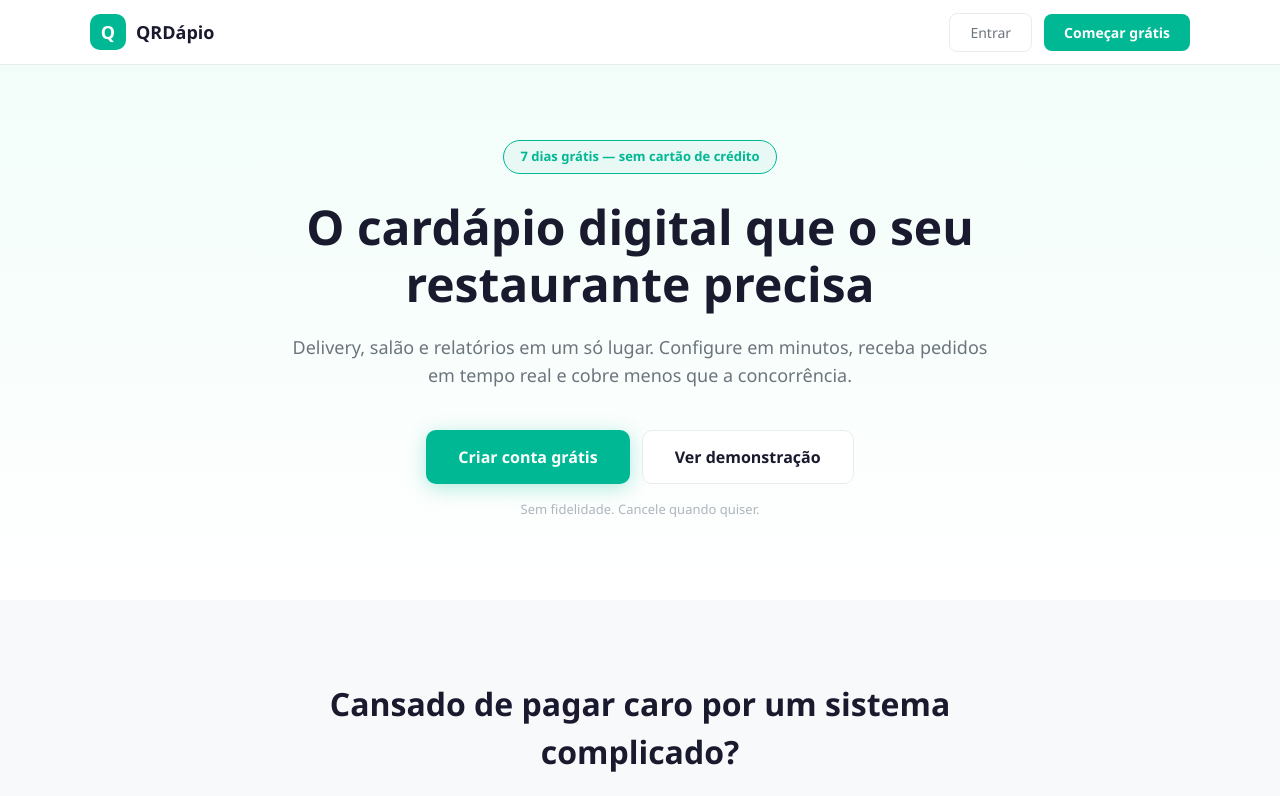
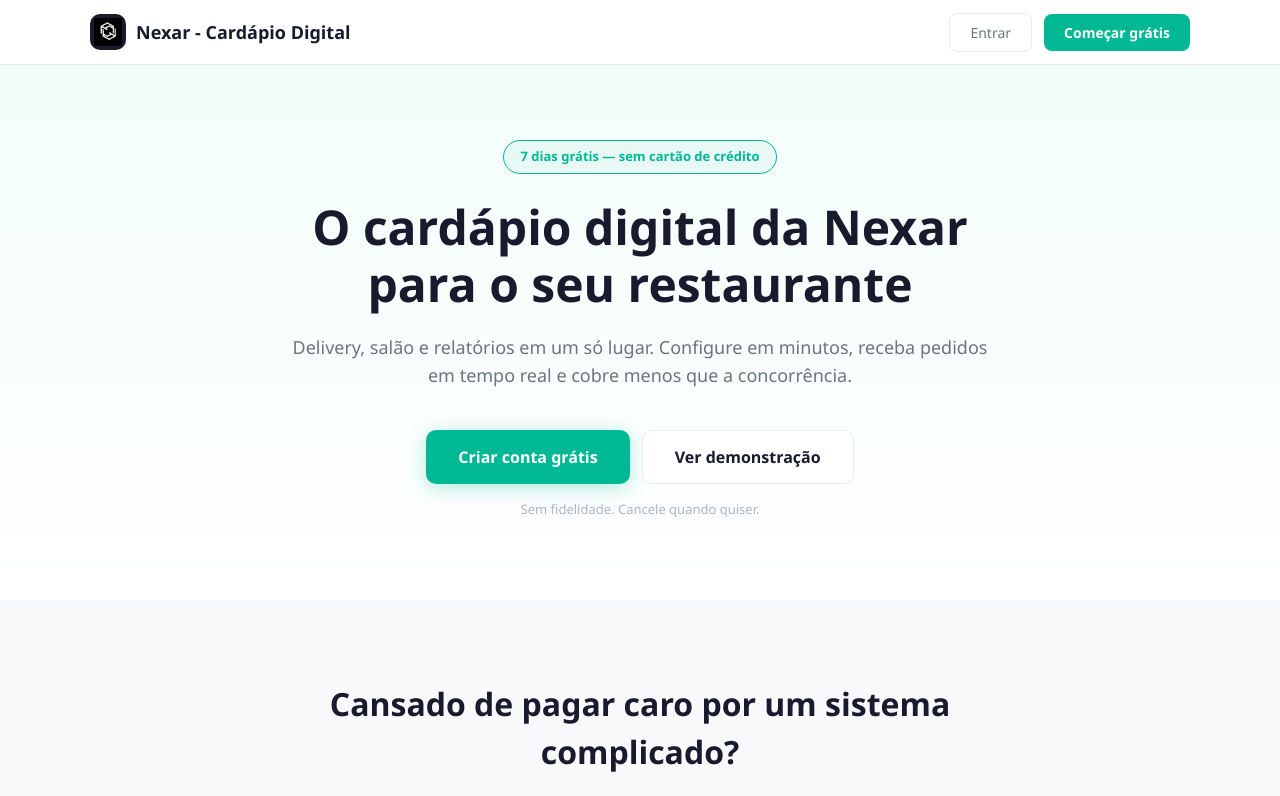
Before and after one commit to nexaragency/cardapio-saas, a Next.js app: page /landing in a window 1280 px wide. Shown: the top 796 px of the page. Built offline with nearby package versions, Linux system fonts and the light colour scheme.

Commit message:
feat: renomeia para Nexar Cardapio Digital e adiciona logo

```diff
--- a/src/app/assinar/page.js
+++ b/src/app/assinar/page.js
@@ -129,8 +129,10 @@ export default function Assinar() {
       <div style={{ maxWidth: 900, margin: '0 auto' }}>
 
         <div style={{ textAlign: 'center', marginBottom: 48 }}>
-          <div style={{ width: 48, height: 48, background: '#00B894', borderRadius: 12, display: 'flex', alignItems: 'center', justifyContent: 'center', margin: '0 auto 16px', color: '#fff', fontSize: 22, fontWeight: 700 }}>Q</div>
-          <h1 style={{ fontSize: 28, fontWeight: 700, color: '#1A1A2E', margin: '0 0 10px' }}>Escolha seu plano</h1>
+          <div style={{ width: 48, height: 48, background: '#1A1A2E', borderRadius: 12, overflow: 'hidden', display: 'flex', alignItems: 'center', justifyContent: 'center', margin: '0 auto 16px' }}>
+  <img src="/nexar.png" alt="Nexar" style={{ width: 36, height: 36, objectFit: 'contain' }} />
+</div>
+<h1 style={{ fontSize: 28, fontWeight: 700, color: '#1A1A2E', margin: '0 0 10px' }}>Nexar - Cardápio Digital</h1>
           {daysLeft !== null && daysLeft > 0 && (
             <div style={{ display: 'inline-block', background: '#FFF8E8', border: '1px solid #FFD166', borderRadius: 20, padding: '6px 16px', fontSize: 13, color: '#B8860B', fontWeight: 600 }}>
               {daysLeft === 1 ? 'Último dia de trial!' : daysLeft + ' dias de trial restantes'}
--- a/src/app/cadastro/page.js
+++ b/src/app/cadastro/page.js
@@ -59,9 +59,11 @@ export default function Cadastro() {
     <div style={{ minHeight: '100vh', background: '#F8F9FA', display: 'flex', alignItems: 'center', justifyContent: 'center', fontFamily: 'Segoe UI, sans-serif' }}>
       <div style={{ background: '#fff', border: '1px solid #E9ECEF', borderRadius: 16, padding: 40, width: '100%', maxWidth: 400 }}>
         <div style={{ textAlign: 'center', marginBottom: 32 }}>
-          <div style={{ width: 48, height: 48, background: '#00B894', borderRadius: 12, display: 'flex', alignItems: 'center', justifyContent: 'center', margin: '0 auto 12px', color: '#fff', fontSize: 22, fontWeight: 700 }}>Q</div>
-          <h1 style={{ fontSize: 20, fontWeight: 700, color: '#1A1A2E', margin: '0 0 4px' }}>QRDápio</h1>
-          <p style={{ color: '#6C757D', fontSize: 14, margin: 0 }}>Crie sua conta gratuitamente</p>
+          <div style={{ width: 48, height: 48, background: '#1A1A2E', borderRadius: 12, overflow: 'hidden', display: 'flex', alignItems: 'center', justifyContent: 'center', margin: '0 auto 12px' }}>
+  <img src="/nexar.png" alt="Nexar" style={{ width: 36, height: 36, objectFit: 'contain' }} />
+</div>
+<h1 style={{ fontSize: 20, fontWeight: 700, color: '#1A1A2E', margin: '0 0 4px' }}>Nexar - Cardápio Digital</h1>
+<p style={{ color: '#6C757D', fontSize: 14, margin: 0 }}>Crie sua conta gratuitamente</p>
         </div>
 
         <input
--- a/src/app/dashboard/layout.jsx
+++ b/src/app/dashboard/layout.jsx
@@ -58,13 +58,15 @@ export default function DashboardLayout({ children }) {
         <div style={{ padding: '28px 24px 20px', borderBottom: '1px solid #E9ECEF' }}>
           <div style={{ display: 'flex', alignItems: 'center', gap: 10 }}>
             <div style={{
-              width: 36, height: 36, background: '#00B894',
-              borderRadius: 10, display: 'flex', alignItems: 'center',
-              justifyContent: 'center', color: '#fff', fontSize: 18, fontWeight: 700
-            }}>Q</div>
+  width: 36, height: 36, background: '#1A1A2E',
+  borderRadius: 10, overflow: 'hidden',
+  display: 'flex', alignItems: 'center', justifyContent: 'center'
+}}>
+  <img src="/nexar.png" alt="Nexar" style={{ width: 28, height: 28, objectFit: 'contain' }} />
+</div>
             <div>
-              <div style={{ fontWeight: 700, fontSize: 15, color: '#1A1A2E' }}>QRDápio</div>
-              <div style={{ fontSize: 11, color: '#6C757D' }}>Painel Admin</div>
+              <div style={{ fontWeight: 700, fontSize: 15, color: '#1A1A2E' }}>Nexar</div>
+<div style={{ fontSize: 11, color: '#6C757D' }}>Cardápio Digital</div>
             </div>
           </div>
         </div>
--- a/src/app/landing/page.js
+++ b/src/app/landing/page.js
@@ -85,8 +85,10 @@ export default function Landing() {
       <nav style={{ position: 'fixed', top: 0, left: 0, right: 0, zIndex: 100, background: 'rgba(255,255,255,0.95)', backdropFilter: 'blur(10px)', borderBottom: '1px solid #E9ECEF', padding: '0 24px' }}>
         <div style={{ maxWidth: 1100, margin: '0 auto', display: 'flex', justifyContent: 'space-between', alignItems: 'center', height: 64 }}>
           <div style={{ display: 'flex', alignItems: 'center', gap: 10 }}>
-            <div style={{ width: 36, height: 36, background: '#00B894', borderRadius: 10, display: 'flex', alignItems: 'center', justifyContent: 'center', color: '#fff', fontSize: 18, fontWeight: 700 }}>Q</div>
-            <span style={{ fontWeight: 700, fontSize: 18, color: '#1A1A2E' }}>QRDápio</span>
+            <div style={{ width: 36, height: 36, background: '#1A1A2E', borderRadius: 10, overflow: 'hidden', display: 'flex', alignItems: 'center', justifyContent: 'center' }}>
+  <img src="/nexar.png" alt="Nexar" style={{ width: 28, height: 28, objectFit: 'contain' }} />
+</div>
+<span style={{ fontWeight: 700, fontSize: 18, color: '#1A1A2E' }}>Nexar - Cardápio Digital</span>
           </div>
           <div style={{ display: 'flex', gap: 12, alignItems: 'center' }}>
             <button onClick={() => router.push('/login')}
@@ -108,8 +110,8 @@ export default function Landing() {
             7 dias grátis — sem cartão de crédito
           </div>
           <h1 style={{ fontSize: 48, fontWeight: 800, color: '#1A1A2E', margin: '0 0 20px', lineHeight: 1.2 }}>
-            O cardápio digital que o seu restaurante precisa
-          </h1>
+  O cardápio digital da Nexar para o seu restaurante
+</h1>
           <p style={{ fontSize: 18, color: '#6C757D', margin: '0 0 40px', lineHeight: 1.6 }}>
             Delivery, salão e relatórios em um só lugar. Configure em minutos, receba pedidos em tempo real e cobre menos que a concorrência.
           </p>
@@ -260,8 +262,10 @@ export default function Landing() {
       {/* FOOTER */}
       <footer style={{ padding: '32px 24px', background: '#1A1A2E', textAlign: 'center' }}>
         <div style={{ display: 'flex', alignItems: 'center', justifyContent: 'center', gap: 10, marginBottom: 12 }}>
-          <div style={{ width: 28, height: 28, background: '#00B894', borderRadius: 8, display: 'flex', alignItems: 'center', justifyContent: 'center', color: '#fff', fontSize: 14, fontWeight: 700 }}>Q</div>
-          <span style={{ fontWeight: 700, fontSize: 16, color: '#fff' }}>QRDápio</span>
+          <div style={{ width: 28, height: 28, background: '#fff', borderRadius: 8, overflow: 'hidden', display: 'flex', alignItems: 'center', justifyContent: 'center' }}>
+  <img src="/nexar.png" alt="Nexar" style={{ width: 22, height: 22, objectFit: 'contain' }} />
+</div>
+<span style={{ fontWeight: 700, fontSize: 16, color: '#fff' }}>Nexar - Cardápio Digital</span>
         </div>
         <p style={{ fontSize: 13, color: 'rgba(255,255,255,0.4)', margin: 0 }}>
           Desenvolvido por Nexar Agency
--- a/src/app/login/page.js
+++ b/src/app/login/page.js
@@ -30,9 +30,11 @@ export default function Login() {
     <div style={{ minHeight: '100vh', background: '#F8F9FA', display: 'flex', alignItems: 'center', justifyContent: 'center', fontFamily: 'Segoe UI, sans-serif' }}>
       <div style={{ background: '#fff', border: '1px solid #E9ECEF', borderRadius: 16, padding: 40, width: '100%', maxWidth: 400 }}>
         <div style={{ textAlign: 'center', marginBottom: 32 }}>
-          <div style={{ width: 48, height: 48, background: '#00B894', borderRadius: 12, display: 'flex', alignItems: 'center', justifyContent: 'center', margin: '0 auto 12px', color: '#fff', fontSize: 22, fontWeight: 700 }}>Q</div>
-          <h1 style={{ fontSize: 20, fontWeight: 700, color: '#1A1A2E', margin: '0 0 4px' }}>QRDápio</h1>
-          <p style={{ color: '#6C757D', fontSize: 14, margin: 0 }}>Entre na sua conta</p>
+          <div style={{ width: 48, height: 48, background: '#1A1A2E', borderRadius: 12, overflow: 'hidden', display: 'flex', alignItems: 'center', justifyContent: 'center', margin: '0 auto 12px' }}>
+  <img src="/nexar.png" alt="Nexar" style={{ width: 36, height: 36, objectFit: 'contain' }} />
+</div>
+<h1 style={{ fontSize: 20, fontWeight: 700, color: '#1A1A2E', margin: '0 0 4px' }}>Nexar - Cardápio Digital</h1>
+<p style={{ color: '#6C757D', fontSize: 14, margin: 0 }}>Entre na sua conta</p>
         </div>
 
         <input
```
